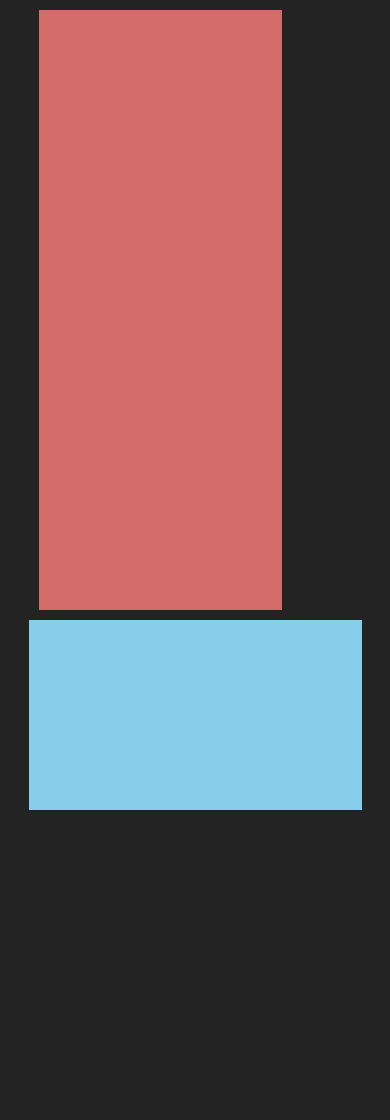
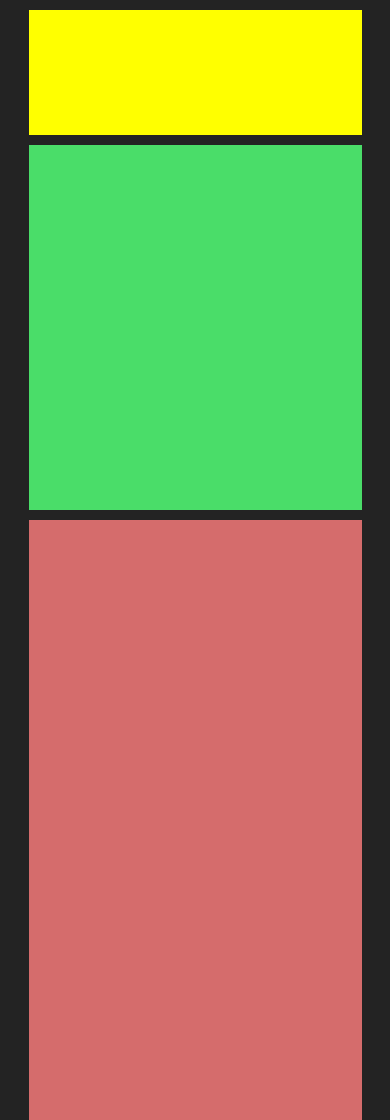
Before and after one commit to hakbar0/Crypto-Companion, a React app: page / in a window 390 px wide. Shown: the top 1120 px of the page. Before the commit the page ends 844 px from the top, so only its background shows below. Built offline with nearby package versions, Linux system fonts and the light colour scheme.

Commit message:
Made a dynamic homepage layout.

```diff
--- a/src/components/App.js
+++ b/src/components/App.js
@@ -1,7 +1,7 @@
 import React, { Component } from 'react';
 import { BrowserRouter, Route, Switch } from 'react-router-dom';
 import Homepage from './Homepage';
-import '../styles/App.css';
+
 
 
 class App extends Component {
--- a/src/components/Homepage.js
+++ b/src/components/Homepage.js
@@ -1,4 +1,5 @@
 import React from 'react';
+import '../styles/Homepage.css';
 
 const Homepage = () => {
   return (
--- a/src/styles/App.css
+++ b/src/styles/Homepage.css
@@ -14,13 +14,13 @@ body {
   margin: 0 auto;
   flex-wrap: wrap;
   background: #232323;
+  justify-content: space-between;
 }
 
 .main{
   width: 73%;
   height: 600px;
   background: #d56c6c;
-  margin-left: 10px;
 
 }
 .nested-items {
@@ -47,3 +47,15 @@ body {
   height: 190px;
   background: skyblue;
 }
+
+@media all and (max-width: 640px) {
+  .main, .footer {
+    width: 100%;
+    margin-top: 10px;
+    margin-left: 0px;
+  }
+  .nested-items {
+    height: 500px;
+    width: 100%;
+  }
+}
```
Also changed, not shown: src/styles/navbar.css (deleted, +0 -28 lines).
